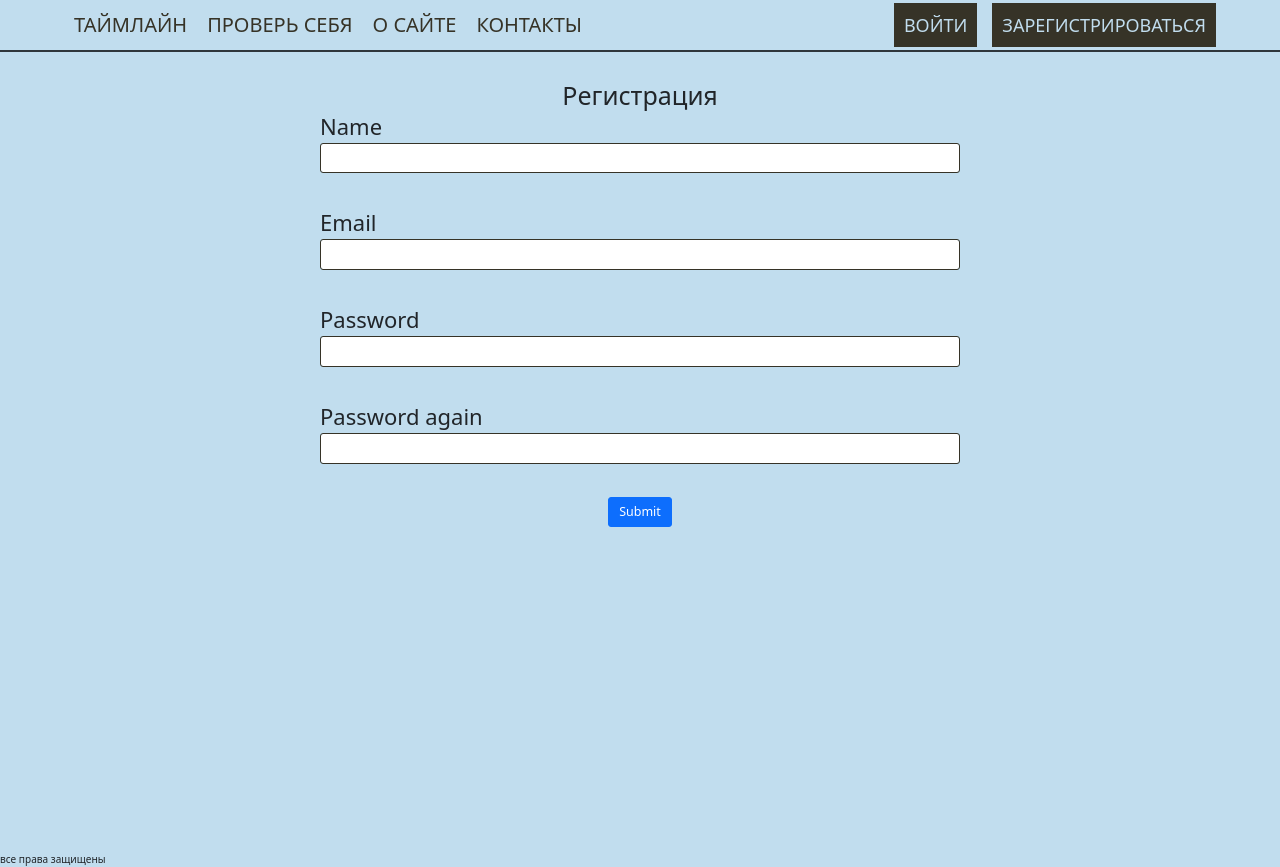
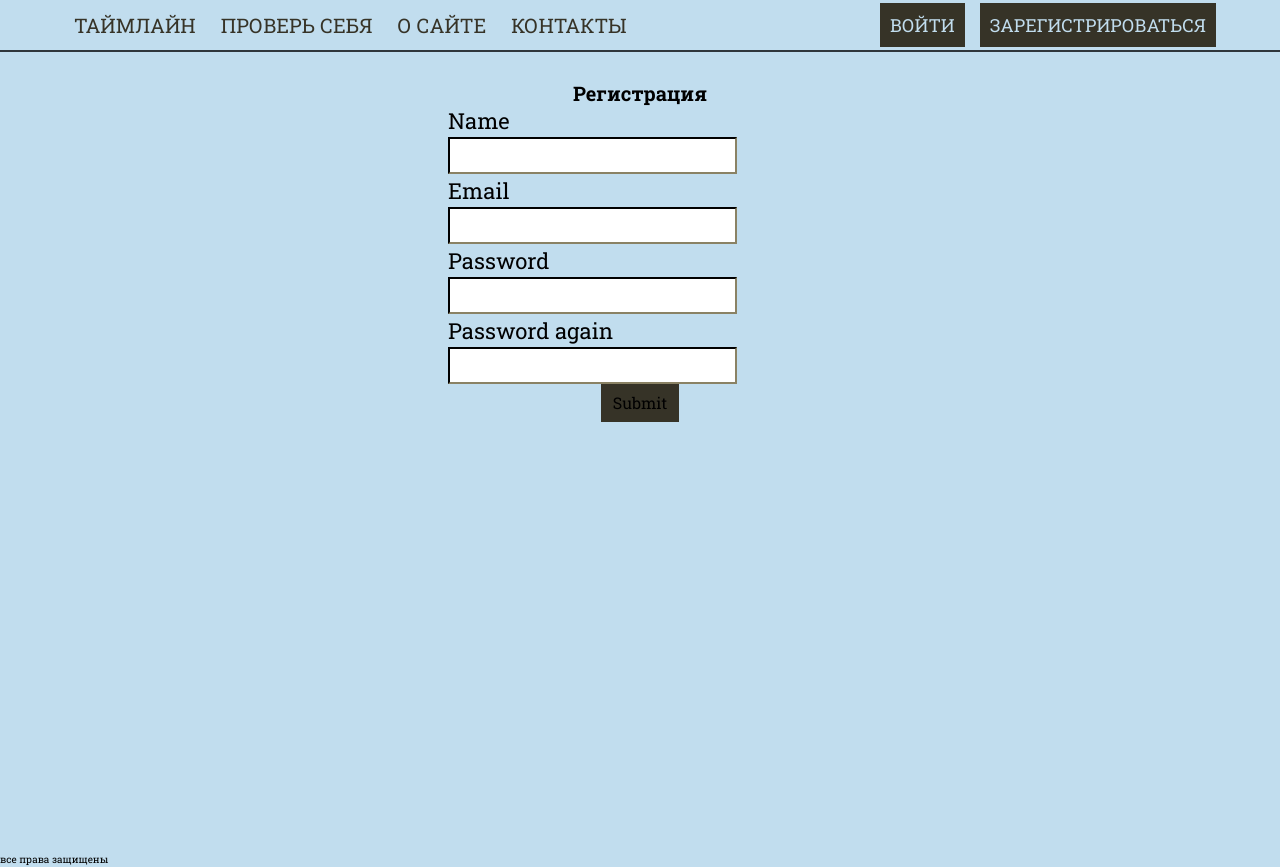
Before and after one commit to Oleg1000-7/WOT, a Python web app: template templates/register.html in a window 1280 px wide. Run offline with Jinja, Linux system fonts and the light colour scheme; the template is opened without the code that fills it: most values are stand-ins (such as "Sample title", 1, 10 or a date in 2020); form fields are guessed from the names that the template uses.

Commit message:
general styling

```diff
--- a/static/scripts/menu.js
+++ b/static/scripts/menu.js
@@ -1,5 +1,5 @@
 const burger = document.querySelector(".nav-burger");
-const navLinks = document.querySelectorAll(".nav-link");
+const navLinks = document.querySelectorAll(".nav-link, .navbar-brand");
 burger.addEventListener("click", (e) => {
 e.preventDefault()
 navLinks.forEach((el)=>{if (!el.classList.contains("nav-burger")) {el.classList.toggle("hidden-link");}})
--- a/static/styles/forms.css
+++ b/static/styles/forms.css
@@ -1,4 +1,10 @@
+main {
+  display: flex;
+  flex-direction: column;
+  align-items: center;
+}
 form {
+  width: 60%;
   margin-top: 3rem;
   display: flex;
   flex-direction: column;
@@ -13,3 +19,17 @@
 .form-control {
   border-color: #363327;
 }
+
+.btn {
+    font-size: 1.6rem;
+    padding: 5px 10px;
+    background-color: var(--black-brown-ribbon);
+
+    border-radius: 0;
+    border: 2px solid var(--black-brown-ribbon);
+}
+
+.btn:hover {
+    background-color: transparent;
+    border-color: var(--black-brown-ribbon);
+}
--- a/static/styles/index.css
+++ b/static/styles/index.css
@@ -60,6 +60,7 @@
   align-items: center;
   max-width: 90%;
   background: transparent;
+  gap: min(5px);
 }
 
 .nav-container>div {
@@ -75,7 +76,6 @@
 
 .nav-link {
   text-align: center;
-  /* width: 25%; */
   text-decoration: none;
   color: var(--black-brown-ribbon);
   font-size: 2rem;
@@ -98,7 +98,6 @@
 }
 
 .nav-burger {
-
   display: none;
 }
 
--- a/static/styles/media.css
+++ b/static/styles/media.css
@@ -46,3 +46,15 @@
     max-width: 98vw;
   }
 }
+
+@media screen and (max-width: 960px) {
+  .profile-container {
+    flex-direction: column;
+  }
+  .profile-header{
+    width: 100%;
+  }
+  .results-section{
+    width: 100%;
+  }
+}
--- a/templates/base.html
+++ b/templates/base.html
@@ -23,7 +23,7 @@
             </div>
             <div class="nav-container">
                 {% if current_user.is_authenticated %}
-                <a class="navbar-brand" href="/profile">{{ current_user.name }}</a>
+                <a class="nav-link" href="/profile">{{ current_user.name }}</a>
                 {% else %}
                 <a class="nav-link" href="/login">Войти</a>
                 <a class="nav-link" href="/register">Зарегистрироваться</a>
--- a/templates/register.html
+++ b/templates/register.html
@@ -1,9 +1,6 @@
 {% extends "base.html" %}
 
 {%block styles%}
-<link rel="stylesheet" href="https://cdn.jsdelivr.net/npm/bootstrap@5.0.0-beta1/dist/css/bootstrap.min.css"
-      integrity="sha384-giJF6kkoqNQ00vy+HMDP7azOuL0xtbfIcaT9wjKHr8RbDVddVHyTfAAsrekwKmP1"
-      crossorigin="anonymous">
 <link rel="stylesheet" href="{{ url_for('static', filename='styles/forms.css') }}">
 {%endblock%}
 
@@ -52,7 +49,7 @@
         {% endfor %}
     </div>
 
-    <p>{{ form.submit(type="submit", class="btn btn-primary btn-lg") }}</p>
+    <p>{{ form.submit(type="submit", class="btn btn-primary") }}</p>
     {{message}}
 </form>
 {% endblock %}
```
Also changed, not shown: static/styles/profile.css (+9 -3 lines).
